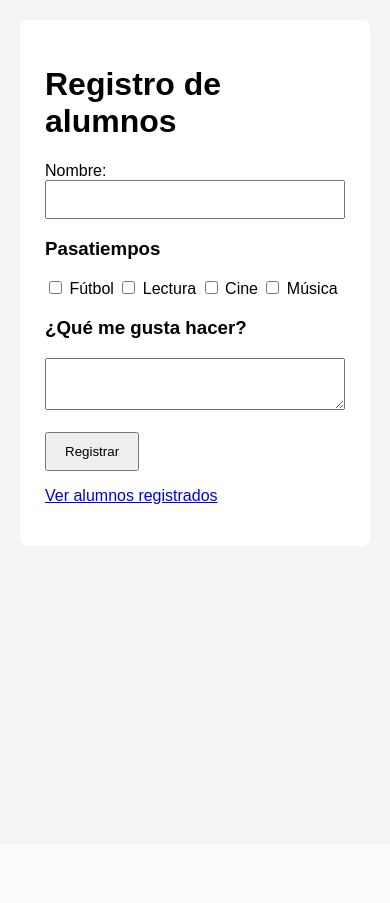
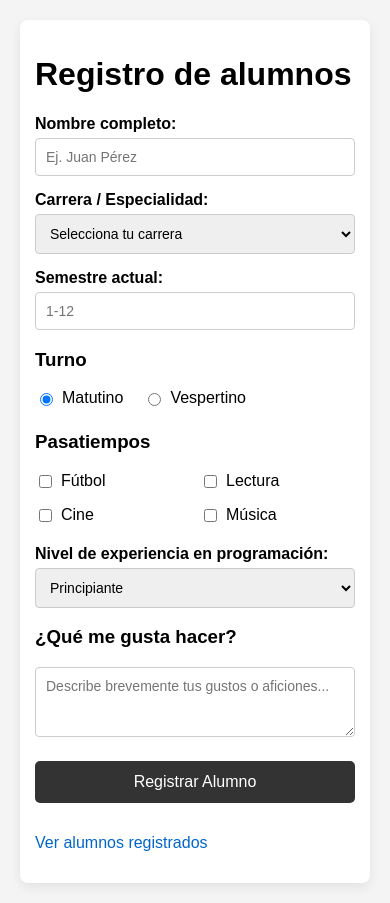
Before and after one commit to JesusRosales70/practica_04_Flask-Postgres, a Flask app: page / in a window 390 px wide. Before the commit the page ends 504 px from the top, so only its background shows below. Run offline with Flask 3, Linux system fonts and the light colour scheme.

Commit message:
Se corrige indentacion y estilos responsivos del formulario

```diff
--- a/static/css/estilos.css
+++ b/static/css/estilos.css
@@ -1,3 +1,4 @@
+/* ESTILOS GENERALES */
 body {
     font-family: Arial, sans-serif;
     margin: 0;
@@ -8,24 +9,100 @@
 .contenedor {
     max-width: 900px;
     margin: auto;
-
     background: white;
     padding: 25px;
     border-radius: 8px;
+    box-shadow: 0 4px 12px rgba(0,0,0,0.08);
+}
+
+/* ETIQUETAS Y CAMPOS DEL FORMULARIO */
+label {
+    display: block;
+    margin-top: 15px;
+    margin-bottom: 5px;
+    font-weight: bold;
 }
 
 input[type="text"],
+input[type="number"],
+select,
 textarea {
     width: 100%;
     padding: 10px;
+    border: 1px solid #cccccc;
+    border-radius: 4px;
     box-sizing: border-box;
+    font-family: inherit;
+    font-size: 14px;
 }
 
-button {
-    padding: 10px 18px;
+textarea {
+    resize: vertical;
+}
+
+/* OPCIONES EN LÍNEA (RADIO BUTTONS Y OPCIONES) */
+.grupo-inline {
+    display: flex;
+    gap: 20px;
+    margin-bottom: 10px;
+}
+
+.label-inline {
+    display: flex;
+    align-items: center;
+    gap: 6px;
+    margin-top: 0;
+    font-weight: normal;
     cursor: pointer;
 }
 
+/* SECCIÓN DE PASATIEMPOS (CHECKBOXES EN GRID) */
+.pasatiempos {
+    display: grid;
+    grid-template-columns: repeat(auto-fit, minmax(140px, 1fr));
+    gap: 10px;
+    margin-bottom: 15px;
+}
+
+.pasatiempos label {
+    display: flex;
+    align-items: center;
+    gap: 6px;
+    margin-top: 0;
+    font-weight: normal;
+    cursor: pointer;
+}
+
+/* BOTONES Y ENLACES */
+button {
+    width: 100%;
+    padding: 12px;
+    margin-top: 20px;
+    background-color: #333333;
+    color: white;
+    border: none;
+    border-radius: 5px;
+    font-size: 16px;
+    cursor: pointer;
+    transition: background-color 0.2s ease;
+}
+
+button:hover {
+    background-color: #555555;
+}
+
+a {
+    display: inline-block;
+    margin-top: 15px;
+    color: #0066cc;
+    text-decoration: none;
+}
+
+a:hover {
+    text-decoration: underline;
+}
+
+/* TABLA DE ALUMNOS REGISTRADOS */
 table {
     width: 100%;
     border-collapse: collapse;
@@ -37,8 +114,22 @@
     border: 1px solid #cccccc;
     padding: 10px;
     text-align: left;
+    font-size: 14px;
 }
 
 th {
     font-weight: bold;
+    background-color: #f9f9f9;
 }
+
+/* DISEÑO RESPONSIVO EN TELÉFONOS */
+@media (max-width: 600px) {
+    .contenedor {
+        padding: 15px;
+    }
+
+    table {
+        display: block;
+        overflow-x: auto; /* Permite scroll horizontal en tablas anchas para móviles */
+    }
+}
--- a/templates/index.html
+++ b/templates/index.html
@@ -4,7 +4,7 @@
 <head>
     <meta charset="UTF-8">
     <meta name="viewport" content="width=device-width, initial-scale=1.0">
-    <title>Práctica 02</title>
+    <title>Práctica 02 - Registro Escolar</title>
     <link rel="stylesheet" href="{{ url_for('static', filename='css/estilos.css') }}">
 </head>
 
@@ -12,36 +12,60 @@
     <div class="contenedor">
         <h1>Registro de alumnos</h1>
         <form action="/saludar" method="POST">
-            <label>Nombre:</label>
-            <input type="text" name="nombre" required>
+
+            <!-- DATOS PERSONALES Y ACADÉMICOS -->
+            <label for="nombre">Nombre completo:</label>
+            <input type="text" id="nombre" name="nombre" placeholder="Ej. Juan Pérez" required>
+
+            <label for="carrera">Carrera / Especialidad:</label>
+            <select id="carrera" name="carrera" required>
+                <option value="" disabled selected>Selecciona tu carrera</option>
+                <option value="Sistemas Computacionales">Sistemas Computacionales</option>
+                <option value="Tecnologías de la Información">Tecnologías de la Información</option>
+                <option value="Industrial">Ingeniería Industrial</option>
+                <option value="Mecatrónica">Mecatrónica</option>
+            </select>
+
+            <label for="semestre">Semestre actual:</label>
+            <input type="number" id="semestre" name="semestre" min="1" max="12" placeholder="1-12" required>
+
+            <!-- TURNO (RADIO BUTTONS) -->
+            <h3>Turno</h3>
+            <div class="grupo-inline">
+                <label class="label-inline">
+                    <input type="radio" name="turno" value="Matutino" checked> Matutino
+                </label>
+                <label class="label-inline">
+                    <input type="radio" name="turno" value="Vesperino"> Vespertino
+                </label>
+            </div>
+
+            <!-- PASATIEMPOS (CHECKBOXES) -->
             <h3>Pasatiempos</h3>
-            <label>
-                <input type="checkbox" name="pasatiempos" value="Fútbol">
-                Fútbol
-            </label>
-            <label>
-                <input type="checkbox" name="pasatiempos" value="Lectura">
-                Lectura
-            </label>
-            <label>
-                <input type="checkbox" name="pasatiempos" value="Cine">
-                Cine
-            </label>
-            <label>
-                <input type="checkbox" name="pasatiempos" value="Música">
-                Música
-            </label>
+            <div class="pasatiempos">
+                <label><input type="checkbox" name="pasatiempos" value="Fútbol"> Fútbol</label>
+                <label><input type="checkbox" name="pasatiempos" value="Lectura"> Lectura</label>
+                <label><input type="checkbox" name="pasatiempos" value="Cine"> Cine</label>
+                <label><input type="checkbox" name="pasatiempos" value="Música"> Música</label>
+            </div>
+
+            <!-- HABILIDADES TECNOLÓGICAS -->
+            <label for="nivel_prog">Nivel de experiencia en programación:</label>
+            <select id="nivel_prog" name="nivel_prog">
+                <option value="Principiante">Principiante</option>
+                <option value="Intermedio">Intermedio</option>
+                <option value="Avanzado">Avanzado</option>
+            </select>
+
+            <!-- DESCRIPCIÓN LIBRE -->
             <h3>¿Qué me gusta hacer?</h3>
-            <textarea name="me_gusta" maxlength="30" required></textarea>
-            <br><br>
-            <button type="submit">
-                Registrar
-            </button>
+            <textarea name="me_gusta" rows="3" placeholder="Describe brevemente tus gustos o aficiones..." required></textarea>
+
+            <button type="submit">Registrar Alumno</button>
         </form>
+
         <p>
-            <a href="/alumnos">
-                Ver alumnos registrados
-            </a>
+            <a href="/alumnos">Ver alumnos registrados</a>
         </p>
     </div>
 </body>
```
Also changed, not shown: templates/listar_alumnos.html (+14 -0 lines), templates/saludar.html (+25 -8 lines), database/practica.db.
